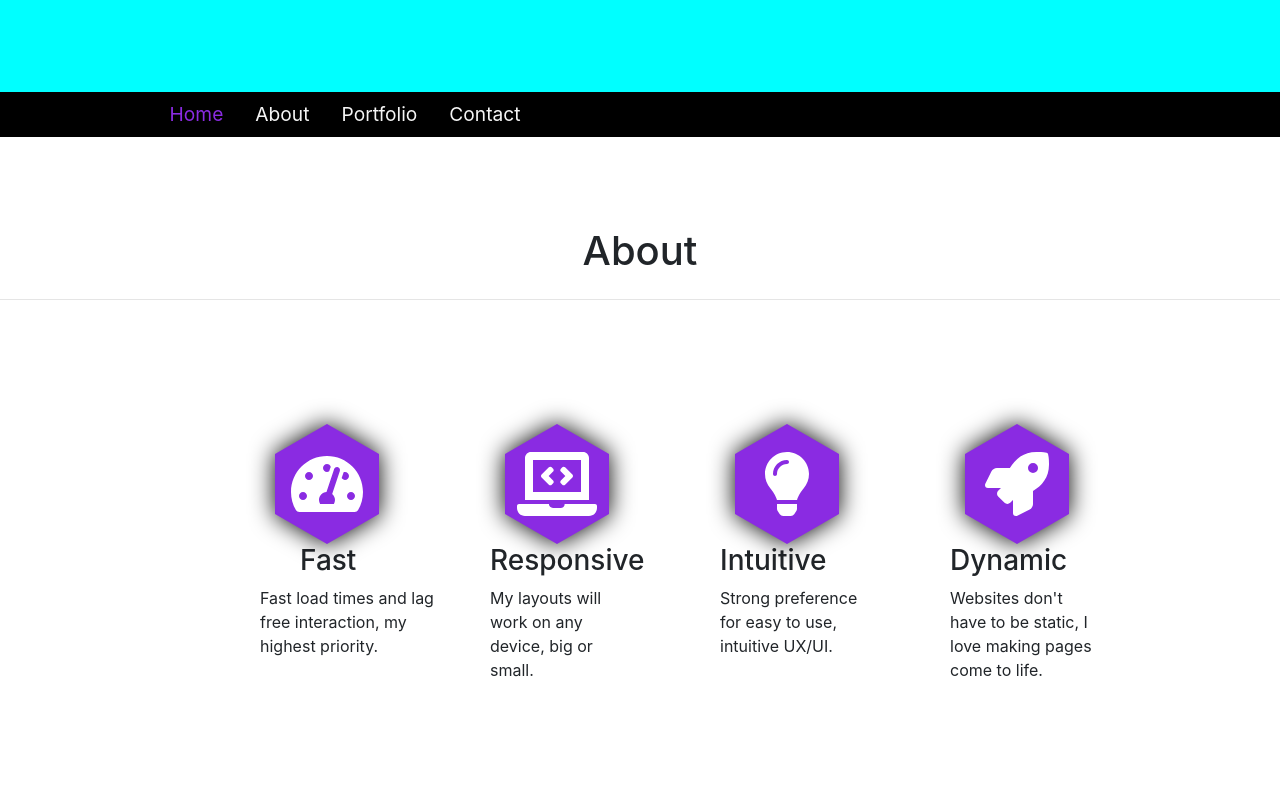
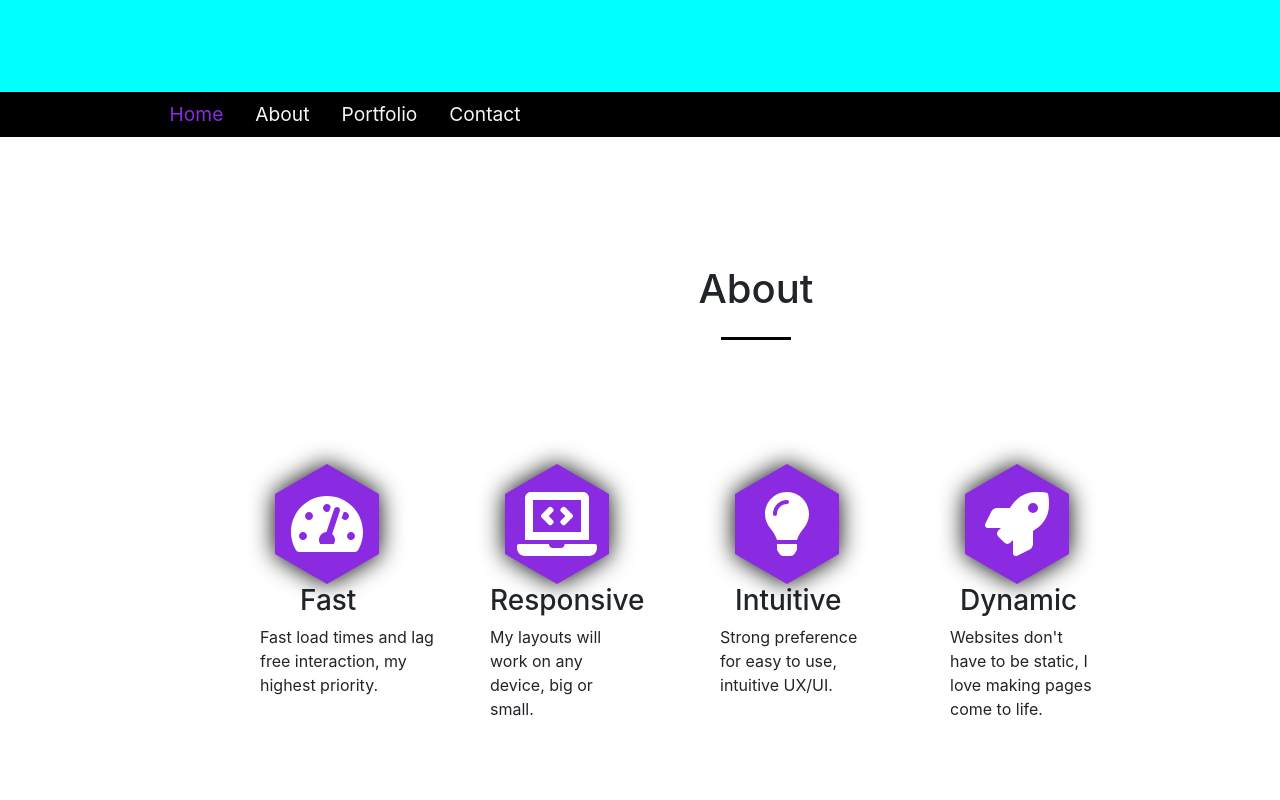
Before and after one commit to kingdayx/portfolio-react, a React (Create React App) app: page / in a window 1280 px wide. Shown: the part 780-1580 px from the top of the page. Built offline with nearby package versions, Linux system fonts and the light colour scheme.

Commit message:
added animations

```diff
--- a/package.json
+++ b/package.json
@@ -13,7 +13,8 @@
     "react": "^16.13.1",
     "react-bootstrap": "^1.3.0",
     "react-dom": "^16.13.1",
-    "react-scripts": "3.4.3"
+    "react-scripts": "3.4.3",
+    "react-spring": "^8.0.27"
   },
   "scripts": {
     "start": "react-scripts start",
--- a/src/App.css
+++ b/src/App.css
@@ -134,6 +134,12 @@ button:hover .rotate {
 #fastest {
   padding-left: 40px;
 }
+#fastest1 {
+  padding-left: 15px;
+}
+#fastest2 {
+  padding-left: 10px;
+}
 .para {
   width: 200px;
   position: absolute;
@@ -166,3 +172,61 @@ button:hover .rotate {
   margin-bottom: -100px;
   margin-left: -100px;
 } */
+.hr1 {
+  width: 10ch;
+  display: flex;
+  align-items: center;
+  justify-content: center;
+  padding-left: 200mm;
+  padding-top: 10mm;
+}
+.hr2 {
+  width: 7ch;
+  border-top: 3px solid black;
+}
+.scrollIn {
+  opacity: 1;
+  animation: fadeIn 2s;
+}
+.scrollInHex {
+  opacity: 1;
+  animation: fadeInHex 2s;
+}
+@keyframes fadeIn {
+  0% {
+    opacity: 0;
+    transform: translateX(-500px);
+  }
+  100% {
+    opacity: 1;
+    transform: translateX(0);
+  }
+}
+@keyframes fadeInHex {
+  0% {
+    opacity: 0;
+    transform: translateX(-500px);
+  }
+  100% {
+    opacity: 1;
+    transform: translateX(0);
+  }
+}
+.flip {
+  background-color: transparent;
+  width: 300px;
+  height: 200px;
+  border: 1px solid #f1f1f1;
+  perspective: 1000px;
+}
+.flip-inner {
+  position: relative;
+  width: 100%;
+  height: 100%;
+  text-align: center;
+  transition: transform 0.8s;
+  transform-style: preserve-3d;
+}
+.flip:hover .flip-inner {
+  transform: rotateY(180deg);
+}
--- a/src/components/About.js
+++ b/src/components/About.js
@@ -1,4 +1,4 @@
-import React from "react";
+import React, { useState, useEffect } from "react";
 import "../App.css";
 import { FontAwesomeIcon } from "@fortawesome/react-fontawesome";
 import {
@@ -7,17 +7,74 @@ import {
   faLightbulb,
   faRocket,
 } from "@fortawesome/free-solid-svg-icons";
+import { useSpring, animated } from "react-spring";
 
 export default function About() {
+  const [about, setAbout] = useState(false);
+  const [hr, setHr] = useState(false);
+  const [hex, setHex] = useState(false);
+
+  const handleAbout = () => {
+    const offset = window.scrollY;
+    if (offset > 833) {
+      setAbout(true);
+    } else {
+      setAbout(false);
+    }
+  };
+  const handleHr = () => {
+    const offset = window.scrollY;
+    if (offset > 833) {
+      setHr(true);
+    } else {
+      setHr(false);
+    }
+  };
+  const handleHex = () => {
+    const offset = window.scrollY;
+    if (offset > 833) {
+      setHex(true);
+    } else {
+      setHex(false);
+    }
+  };
+
+  useEffect(() => {
+    window.addEventListener("scroll", handleAbout);
+    window.addEventListener("scroll", handleHr);
+    window.addEventListener("scroll", handleHex);
+  });
+  let x = ["head"];
+  if (about) {
+    x.push("scrollIn");
+  }
+  let xx = ["hr2"];
+  if (hr) {
+    xx.push("scrollIn");
+  }
+  let xxx = ["hexs"];
+  if (hex) {
+    xxx.push("scrollInHex");
+  }
+  const props = useSpring({
+    to: [{ translateX: 0, opacity: 0 }, { opacity: 1 }],
+    delay: 1500,
+    from: { opacity: 0, translateX: -500 },
+  });
+
   return (
+    <div className="about">
+      <div className="hr1">
         <div>
-      <div className="about">
-        <div className="head">
+          <div className={x.join(" ")}>
             <h1>About</h1>
           </div>
-        <hr />
+
+          <animated.hr style={props} className="hr2" />
+        </div>
+      </div>
       <div className="contain">
-          <div className="hexs">
+        <animated.div className={xxx.join(" ")}>
           <div className="hex">
             <div className="hex1">
               <div className="container">
@@ -36,8 +93,7 @@ export default function About() {
               </div>
               <div>
                 <p className="para">
-                    Fast load times and lag free interaction, my highest
-                    priority.
+                  Fast load times and lag free interaction, my highest priority.
                 </p>
               </div>
             </div>
@@ -55,6 +111,8 @@ export default function About() {
               </div>
               <div>
                 <h3>Responsive</h3>
+              </div>
+              <div>
                 <p>My layouts will work on any device, big or small.</p>
               </div>
             </div>
@@ -73,7 +131,9 @@ export default function About() {
                 <div className="tri2"></div>
               </div>
               <div>
-                  <h3>Intuitive</h3>
+                <h3 id="fastest1">Intuitive</h3>
+              </div>
+              <div>
                 <p>Strong preference for easy to use, intuitive UX/UI.</p>
               </div>
             </div>
@@ -81,25 +141,23 @@ export default function About() {
               <div className="container">
                 <div className="tri1"></div>
                 <div className="hexa">
-                    <FontAwesomeIcon
-                      className="icon"
-                      size="4x"
-                      icon={faRocket}
-                    />
+                  <FontAwesomeIcon className="icon" size="4x" icon={faRocket} />
                 </div>
                 <div className="tri2"></div>
               </div>
               <div>
-                  <h3>Dynamic</h3>
+                <h3 id="fastest2">Dynamic</h3>
+              </div>
+              <div>
+                {" "}
                 <p>
-                    Websites don't have to be static, I love making pages come
-                    to life.
+                  Websites don't have to be static, I love making pages come to
+                  life.
                 </p>
               </div>
             </div>
           </div>
-          </div>
-        </div>
+        </animated.div>
       </div>
       {/* <img
         src="/images/pfp.jpg"
```
Also changed, not shown: 1 other file (tests, documents, lock files or other folders). Lines whose indentation alone changed are shown as unchanged.
